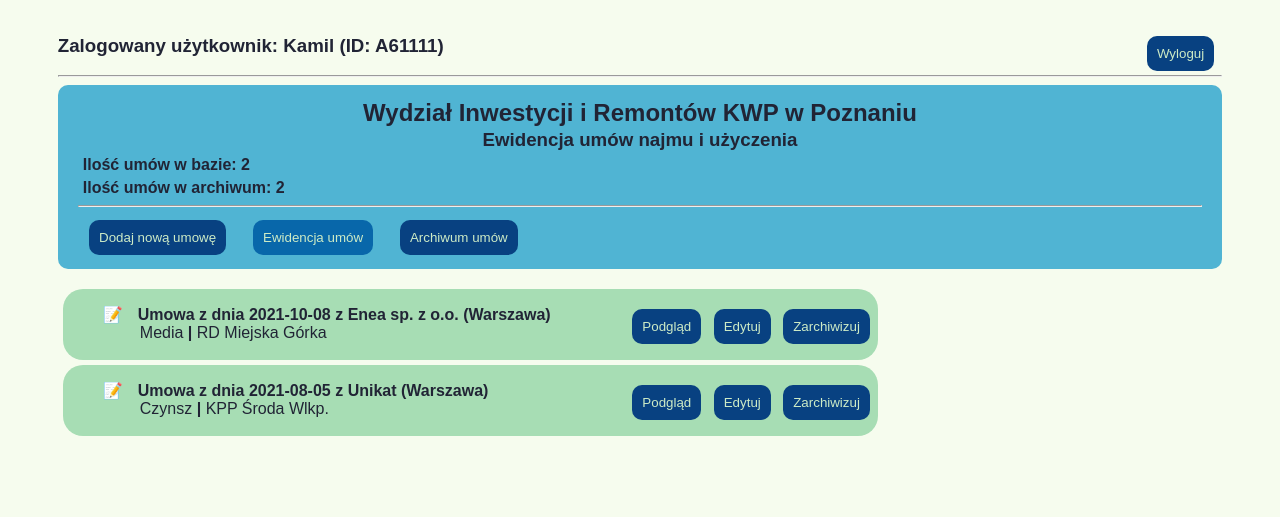
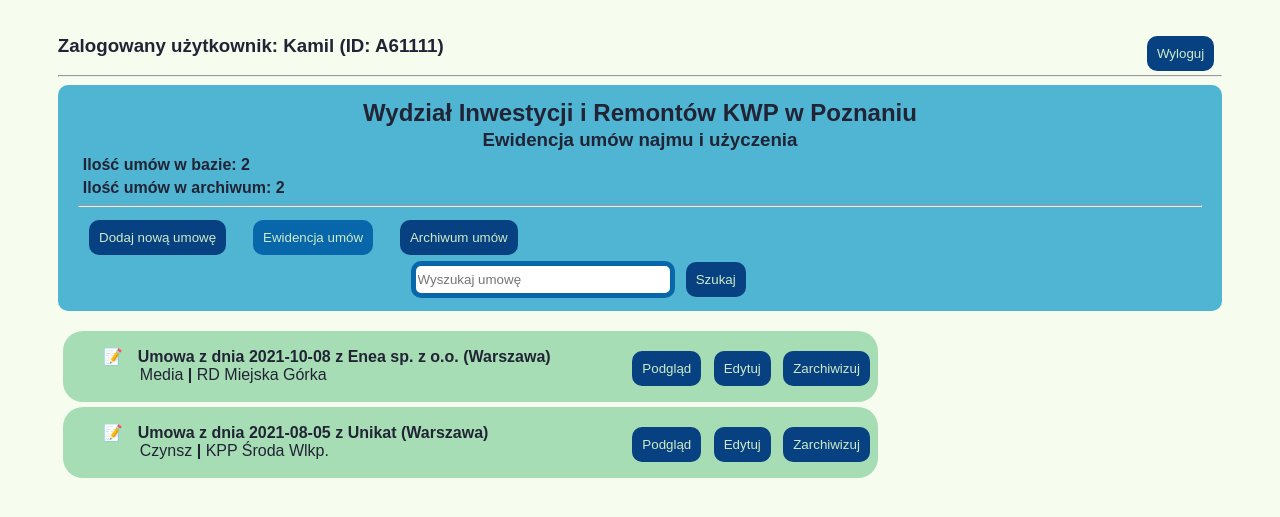
Before and after one commit to Hypnos86/Projekt-umowy, a Django app: page /umowy/ewidencja/ in a window 1280 px wide. Shown: the top 517 px of the page. Run offline with Django 3.2, Linux system fonts and the light colour scheme; a user stored in the database is signed in; data comes from the database, SQL or seed files in the repository; both versions use the stored data as it was after the commit.

Commit message:
Dodanie search tool bar

```diff
--- a/templates/ewidencja.html
+++ b/templates/ewidencja.html
@@ -29,7 +29,13 @@
         <a href="{% url 'nowe_umowy'%}"><button class="button-general button-menu">Dodaj nową umowę</button></a>
         <a href="{% url 'wszystkie_umowy'%}"><button class="button-general button-menu active">Ewidencja umów</button></a>
         <a href="{% url 'archiwalne_umowy'%}"><button class="button-general button-menu">Archiwum umów</button></a>
+
+        <div class="search">
+            <input type="text" placeholder="Wyszukaj umowę">
+            <button class="button-general button-menu" type="submit">Szukaj</button>
+        </div>
     </nav>
+
 </div>
 
 
--- a/templates/umowa_form.html
+++ b/templates/umowa_form.html
@@ -8,7 +8,10 @@
         <h4> Dodawanie nowej umowy</h4>
         <form method="post" enctype="multipart/form-data">
             {%csrf_token%}
-            {{umowa_form}}
+
+            {{umowa_form.nr_umowy}}
+
+            {{umowa_form|bootstrap}}
             {% if nowy %}
             <button type="submit" class="button-general">Dodaj umowę</button>
 
--- a/umowyapp/static/style.css
+++ b/umowyapp/static/style.css
@@ -66,6 +66,29 @@ hr{
 .buton-remove:hover{
     background: red;
 }
+
+/*wyszukiwarka*/
+
+.search{
+    display:inline-block;
+    width:60%;
+    text-align:right;
+}
+
+.search input{
+    width:250px;
+    border: solid 5px hsl(205,91%,35%);
+    height:25px;
+    border-radius: 10px;
+
+
+}
+
+.search input:focus{
+    border: solid 10px red;
+    outline: none;
+}
+
 
 .lista{
     display: flex;
```
Also changed, not shown: db.sqlite3, 1 other file.
